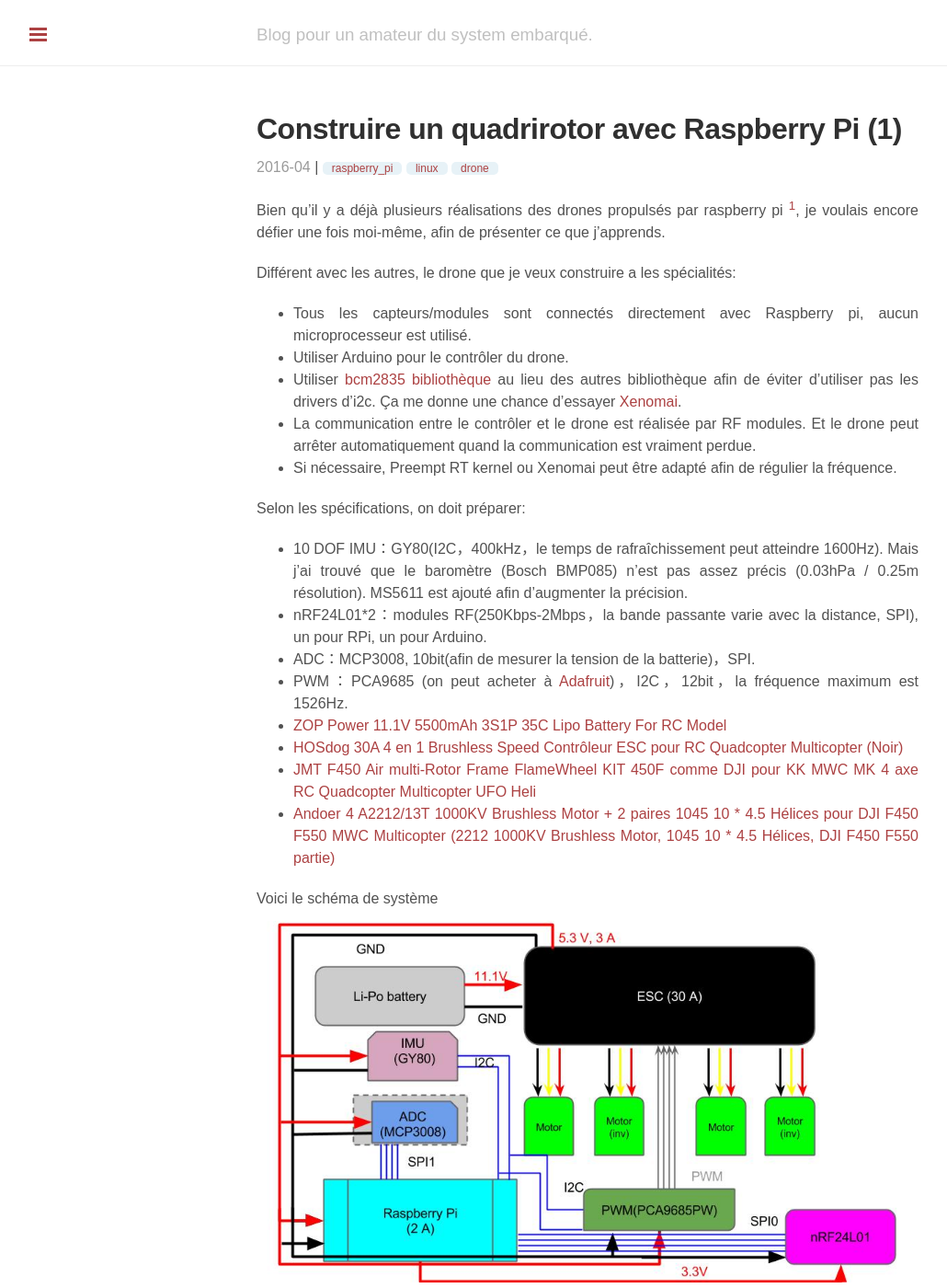
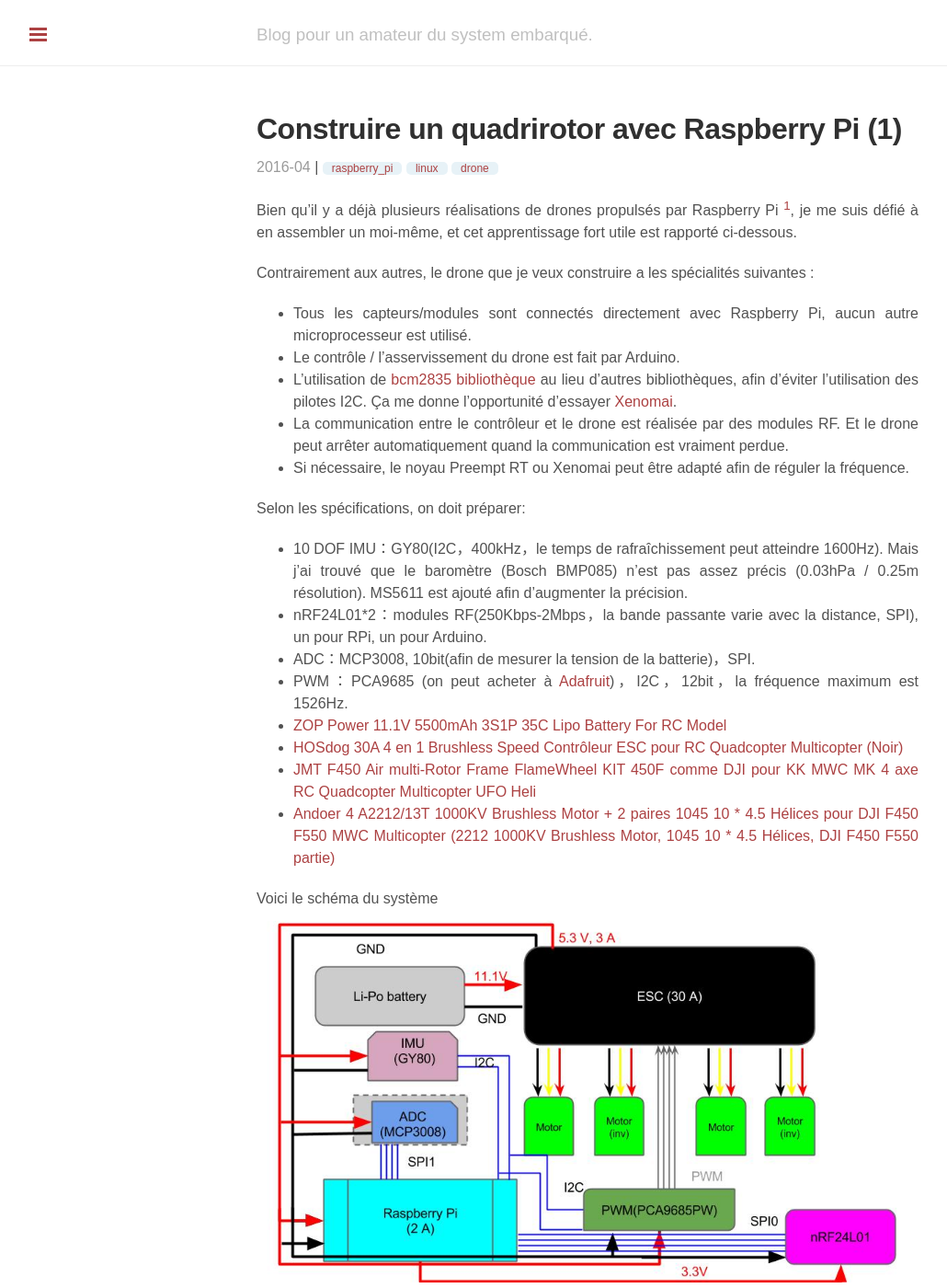
Before and after one commit to gnitnaw/wantingchen.github.io, a Jekyll site: the page built from _posts/2016-04-12-Drone_1.markdown, in a window 1280 px wide and 1400 px high. Shown: the whole window at 92% size, without its empty margins (1-1031 px from the left). Built offline with Jekyll 4.4.1, drawn with Linux system fonts in a browser that asks for light colours; nearby versions of some CDN libraries; comment, search, counter and statistics services are not loaded.

Commit message:
drone correction

```diff
--- a/_posts/2016-04-12-Drone_1.markdown
+++ b/_posts/2016-04-12-Drone_1.markdown
@@ -7,18 +7,18 @@ category: Système embarqué
 tags: raspberry_pi linux drone
 ---
 
-Bien qu'il y a déjà plusieurs réalisations des drones propulsés par raspberry pi [^1],
-je voulais encore défier une fois moi-même, afin de présenter ce que j'apprends.
+Bien qu'il y a déjà plusieurs réalisations de drones propulsés par Raspberry Pi [^1],
+je me suis défié à en assembler un moi-même, et cet apprentissage fort utile est rapporté ci-dessous.
 
-Différent avec les autres, le drone que je veux construire a les spécialités:
-- Tous les capteurs/modules sont connectés directement avec Raspberry pi, aucun microprocesseur est utilisé.
-- Utiliser Arduino pour le contrôler du drone.
-- Utiliser [bcm2835 bibliothèque](http://www.airspayce.com/mikem/bcm2835/)
-au lieu des autres bibliothèque afin de éviter d'utiliser pas les drivers d'i2c.
-Ça me donne une chance d'essayer [Xenomai](https://xenomai.org/).
-- La communication entre le contrôler et le drone est réalisée par RF modules.
+Contrairement aux autres, le drone que je veux construire a les spécialités suivantes :
+- Tous les capteurs/modules sont connectés directement avec Raspberry Pi, aucun autre microprocesseur est utilisé.
+- Le contrôle / l'asservissement du drone est fait par Arduino.
+- L'utilisation de [bcm2835 bibliothèque](http://www.airspayce.com/mikem/bcm2835/)
+au lieu d'autres bibliothèques, afin d'éviter l'utilisation des pilotes I2C.
+Ça me donne l'opportunité d'essayer [Xenomai](https://xenomai.org/).
+- La communication entre le contrôleur et le drone est réalisée par des modules RF.
 Et le drone peut arrêter automatiquement quand la communication est vraiment perdue.
-- Si nécessaire, Preempt RT kernel ou Xenomai peut être adapté afin de régulier la fréquence.
+- Si nécessaire, le noyau Preempt RT ou Xenomai peut être adapté afin de réguler la fréquence.
 
 Selon les spécifications, on doit préparer:
 - 10 DOF IMU：GY80(I2C，400kHz，le temps de rafraîchissement peut atteindre 1600Hz).
@@ -32,7 +32,7 @@ MS5611 est ajouté afin d'augmenter la précision.
 - [JMT F450 Air multi-Rotor Frame FlameWheel KIT 450F comme DJI pour KK MWC MK 4 axe RC Quadcopter Multicopter UFO Heli](https://www.amazon.fr/gp/product/B00CCXN4HO/ref=oh_aui_detailpage_o07_s00?ie=UTF8&psc=1)
 - [Andoer 4 A2212/13T 1000KV Brushless Motor + 2 paires 1045 10 * 4.5 Hélices pour DJI F450 F550 MWC Multicopter (2212 1000KV Brushless Motor, 1045 10 * 4.5 Hélices, DJI F450 F550 partie)](https://www.amazon.fr/gp/product/B00L8H95AU/ref=oh_aui_detailpage_o08_s00?ie=UTF8&psc=1)
 
-<p>Voici le schéma de système <img src="/public/imgs/Sheme_drone.jpg" alt="gras"/> </p>
+<p>Voici le schéma du système <img src="/public/imgs/Sheme_drone.jpg" alt="gras"/> </p>
 Ensuite, on y va!
 
 #### Référence: ####
```
Also changed, not shown: _posts/2016-05-10-Drone_2.markdown (+9 -9 lines).
